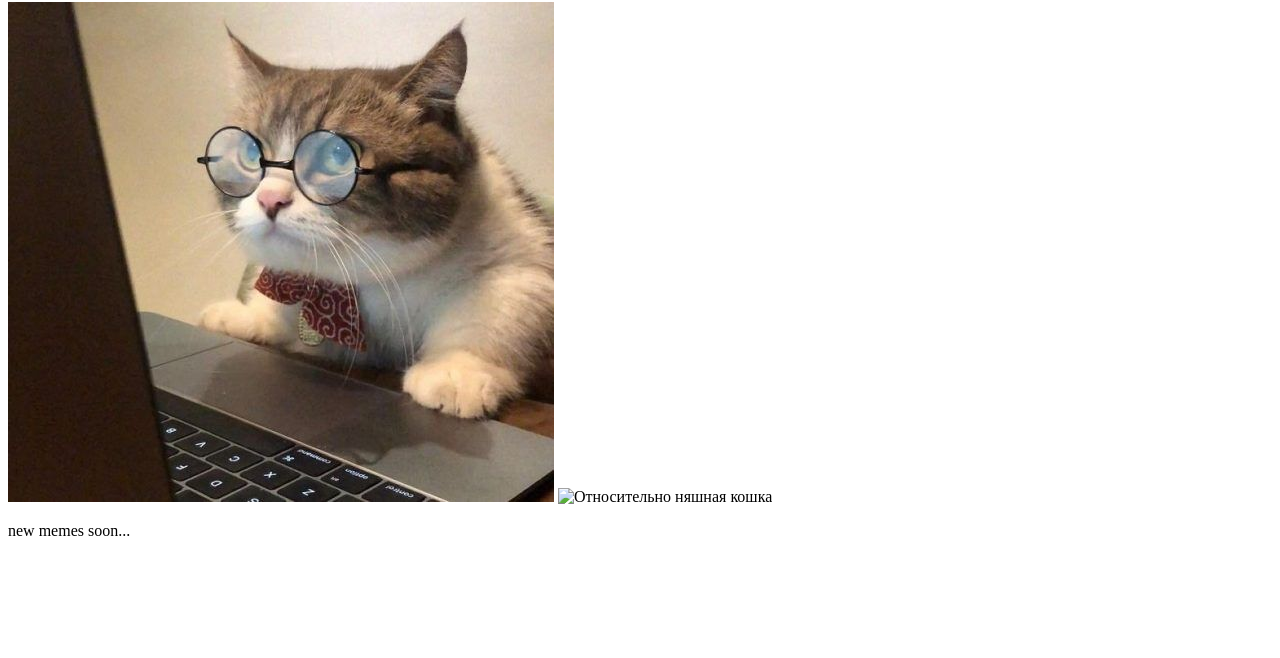
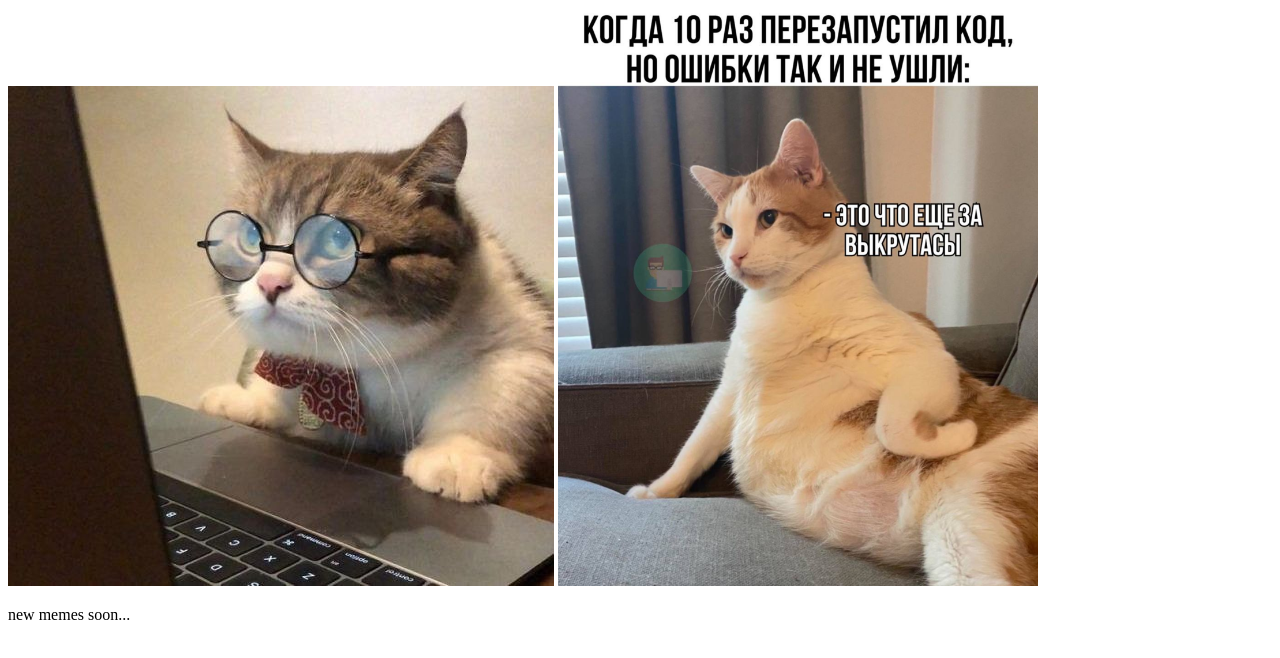
Before and after one commit to ShZhanbossynova/project, a plain HTML site: page folder/inner/index.html in a window 1280 px wide. Shown: the part 78-736 px from the top of the page. Drawn offline with Linux system fonts and the light colour scheme.

Commit message:
Update index.html

```diff
--- a/folder/inner/index.html
+++ b/folder/inner/index.html
@@ -10,7 +10,7 @@
 <body>
   <h1>Мемы про котиков, айти и котиков в айти</h1>
   <img src="/img/img1.jpg" alt="Абсолютно няшный кот">
-  <img src="../img/img2.png" alt="Относительно няшная кошка" width="480px">
+  <img src="../../img/img2.png" alt="Относительно няшная кошка" width="480px">
   <p>new memes soon...</p>
 </body>
 </html>
```
